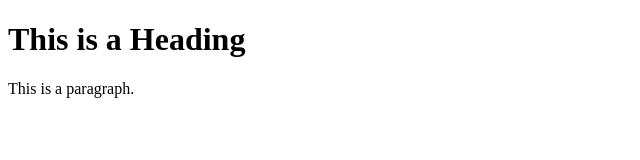
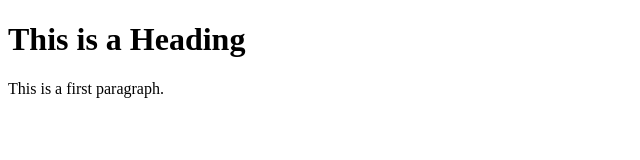
Before and after one commit to lahiruroot/Hacktoberfest2020, a plain HTML site: page index.html in a window 1280 px wide. Shown: the full height of the page, 0-640 px from the left. Drawn offline with Linux system fonts and the light colour scheme.

Commit message:
Update index.html

```diff
--- a/index.html
+++ b/index.html
@@ -6,7 +6,7 @@
 <body>
 
 <h1>This is a Heading</h1>
-<p>This is a paragraph.</p>
+<p>This is a first paragraph.</p>
 
 </body>
 </html>
```
